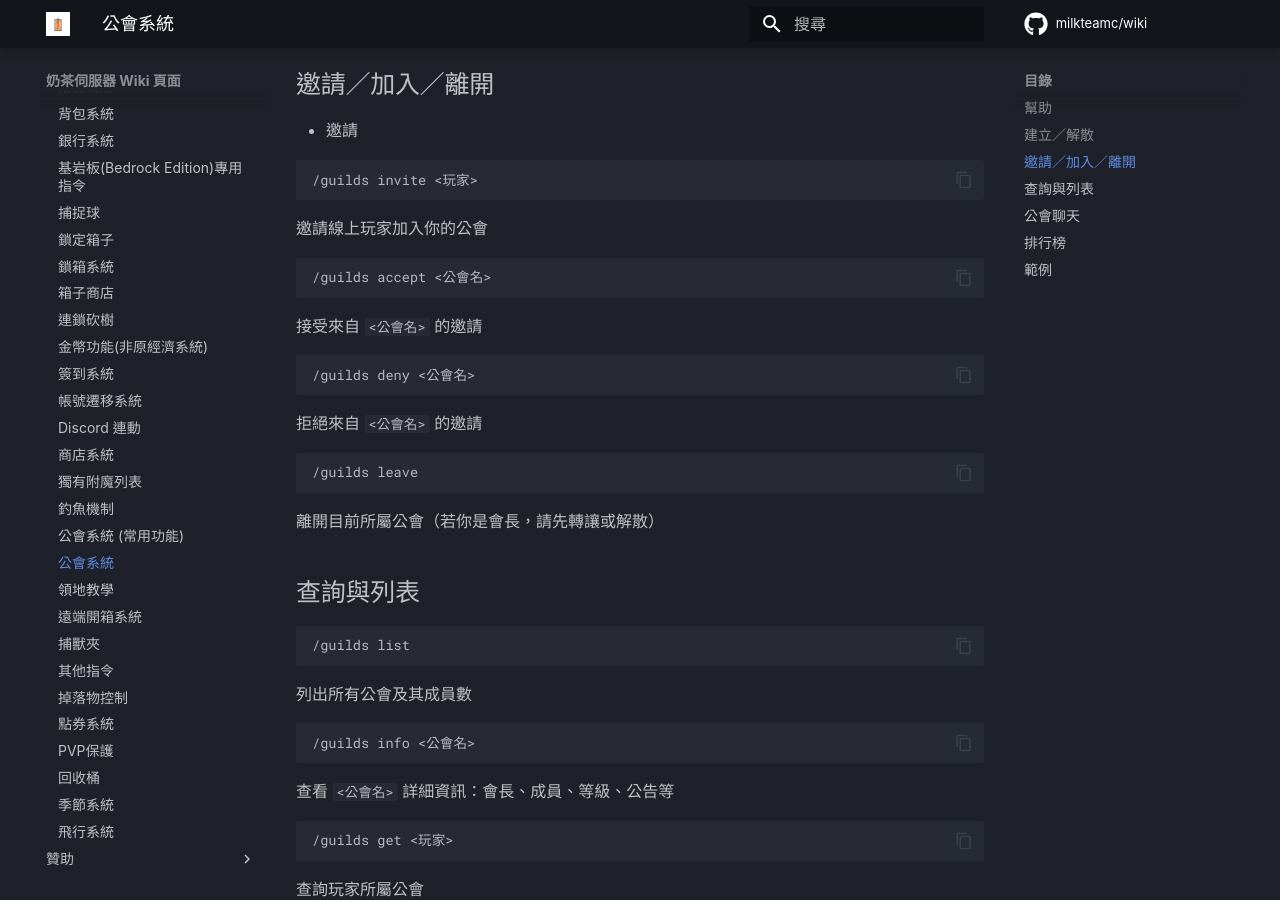
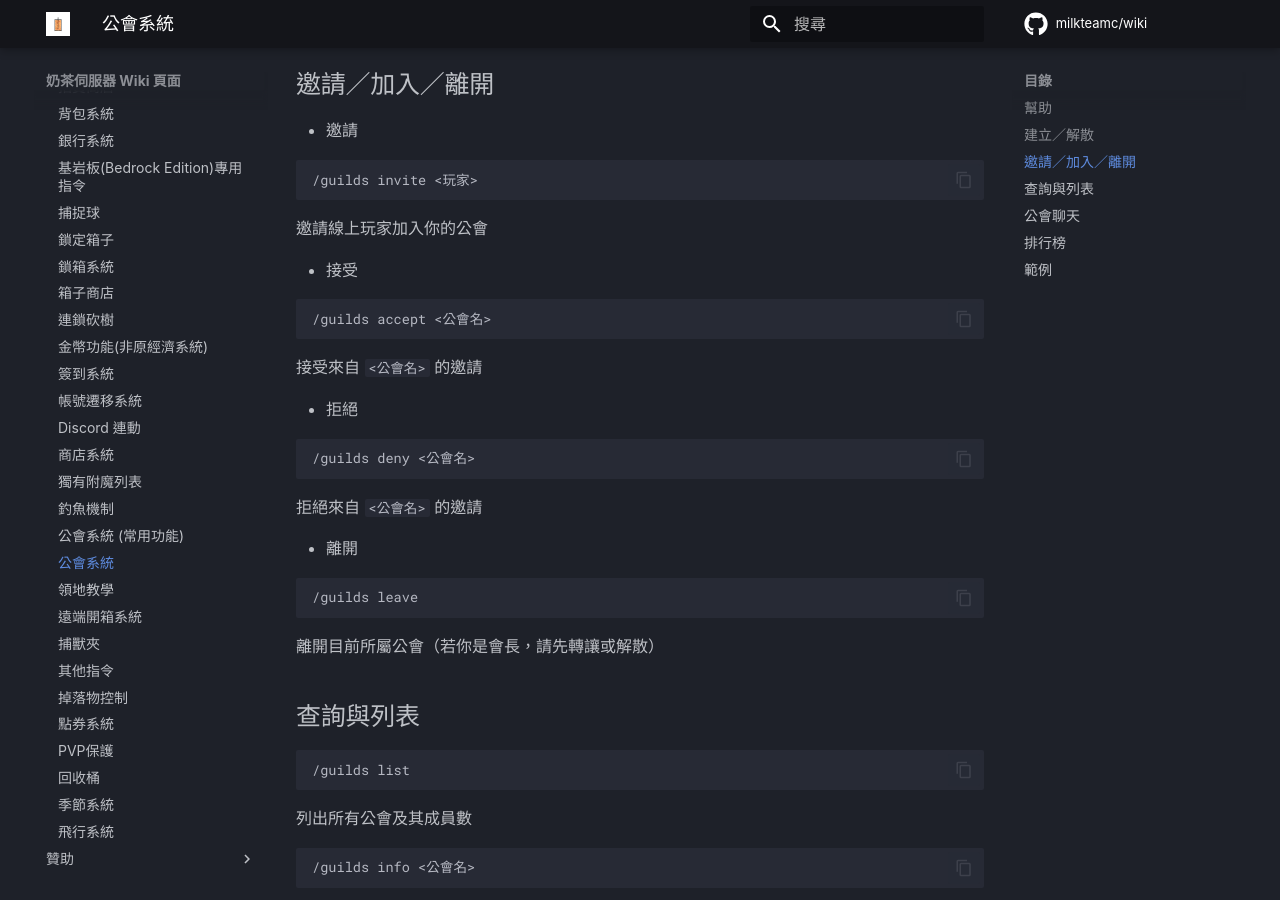
Before and after one commit to milkteamc/wiki, an MkDocs documentation site: the page built from docs/功能清單/guilds.md, in a window 1280 px wide and 900 px high, scrolled down 579 px. Built offline with MkDocs 1.6.1 and Material for MkDocs 9.7.7, drawn with Linux system fonts in a browser that asks for light colours; some web fonts are replaced; plug-ins that fetch from the network failed and are left out; comment, search, counter and statistics services are not loaded.

````diff
--- a/docs/功能清單/guilds.md
+++ b/docs/功能清單/guilds.md
@@ -39,17 +39,23 @@
 
 邀請線上玩家加入你的公會
 
+- 接受
+
 ```
 /guilds accept <公會名>
 ```
 
 接受來自 `<公會名>` 的邀請
 
+- 拒絕
+
 ```
 /guilds deny <公會名>
 ```
 
 拒絕來自 `<公會名>` 的邀請
+
+- 離開
 
 ```
 /guilds leave
````
